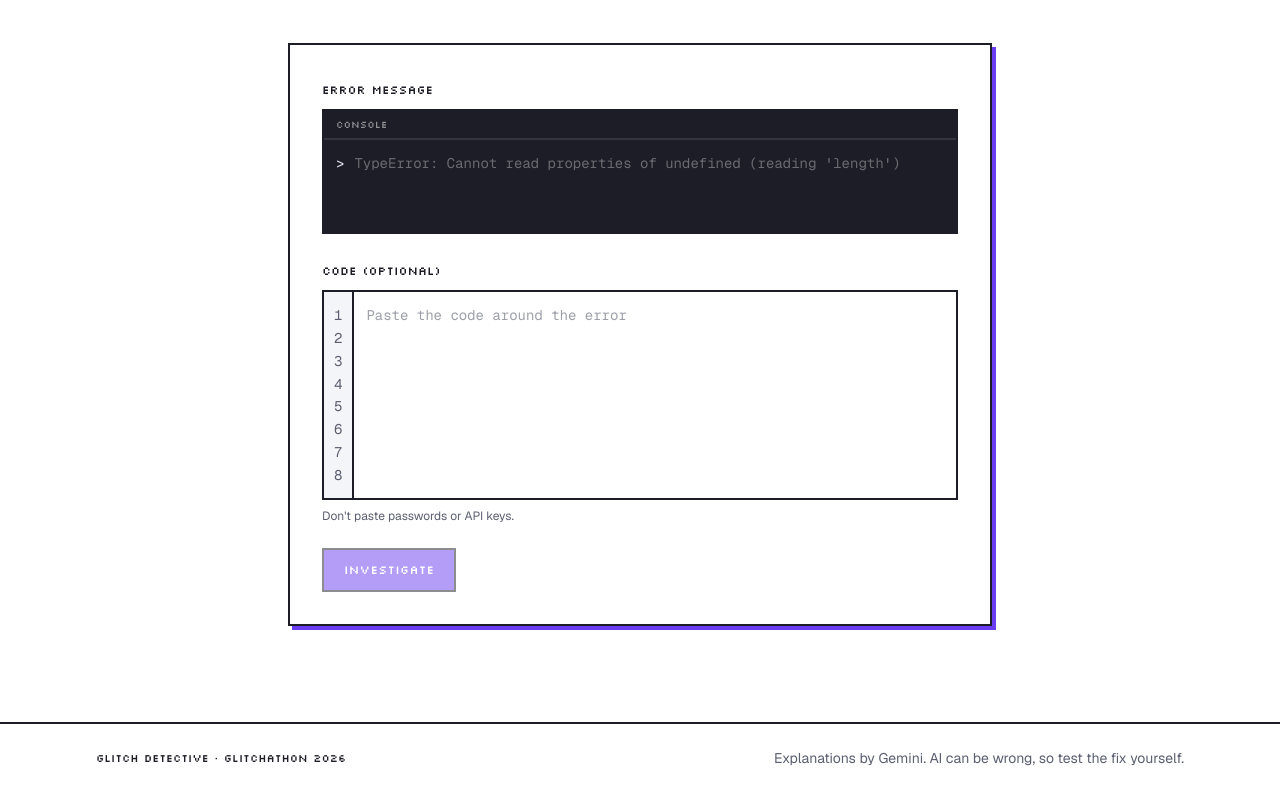
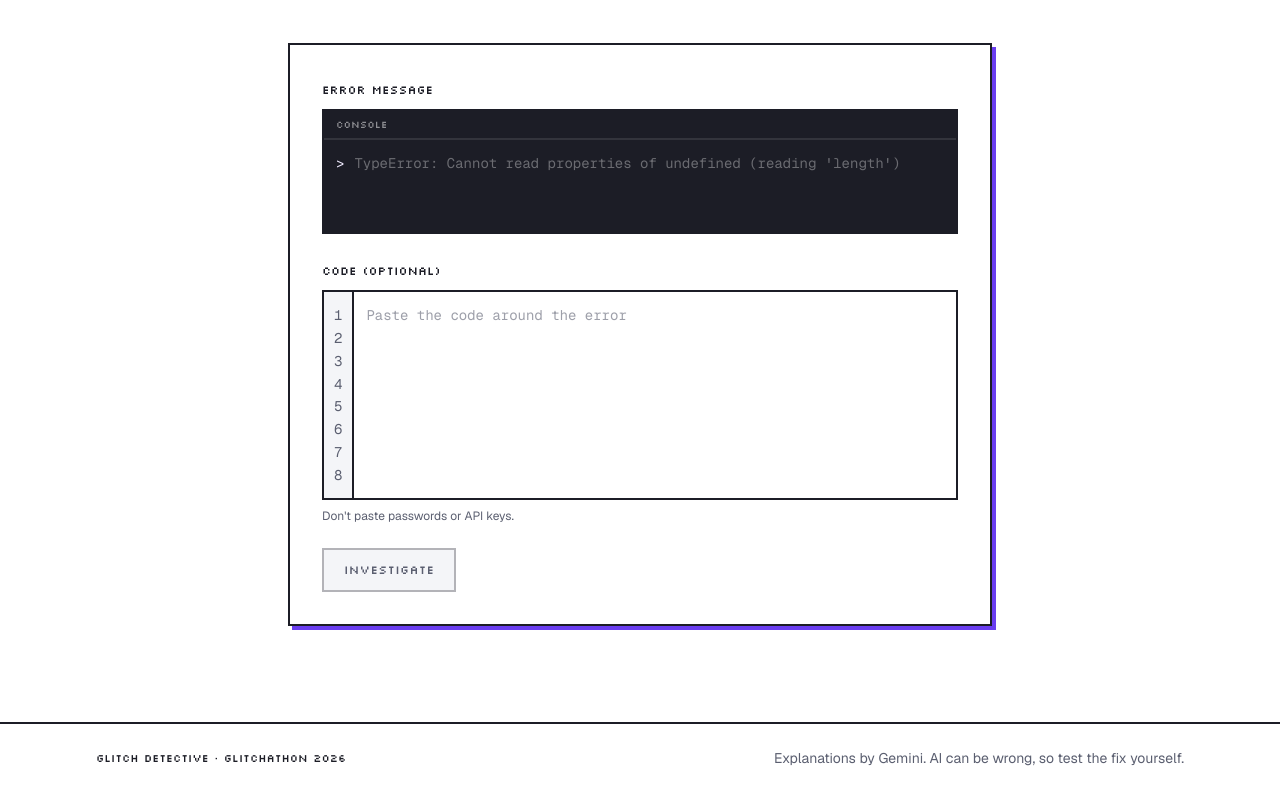
Before and after one commit to evertonrocha2/glitch-lab, a React (Vite) app: page / in a window 1280 px wide. Shown: the part 1627-2419 px from the top of the page. Built offline with nearby package versions, Linux system fonts and the light colour scheme.

Commit message:
style: gray disabled pixel buttons

```diff
--- a/src/components/pixel/PixelButton.jsx
+++ b/src/components/pixel/PixelButton.jsx
@@ -1,5 +1,5 @@
 const BASE =
-  'inline-flex items-center justify-center gap-2 border-2 border-ink px-4 py-2.5 font-label text-xs tracking-wide transition-[translate,box-shadow] duration-100 active:translate-x-[2px] active:translate-y-[2px] disabled:cursor-not-allowed disabled:opacity-50 disabled:translate-0 disabled:shadow-none'
+  'inline-flex items-center justify-center gap-2 border-2 border-ink px-4 py-2.5 font-label text-xs tracking-wide transition-[translate,box-shadow] duration-100 active:translate-x-[2px] active:translate-y-[2px] disabled:cursor-not-allowed disabled:translate-0 disabled:border-ink/30 disabled:bg-mist disabled:text-muted disabled:shadow-none'
 
 // Colored buttons sit on a hard ink shadow that shrinks when pressed.
 const VARIANTS = {
```
